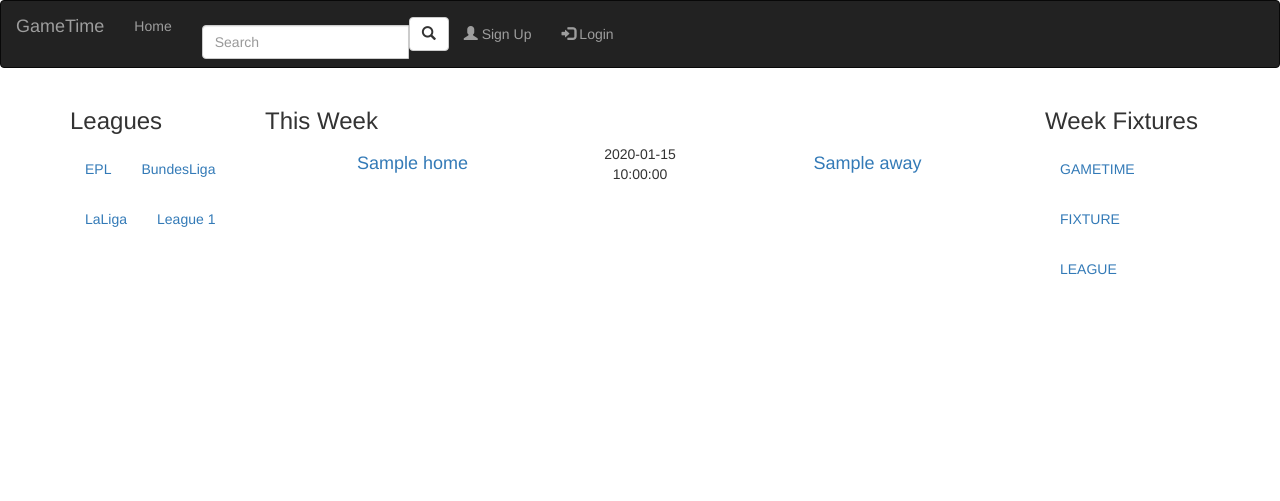
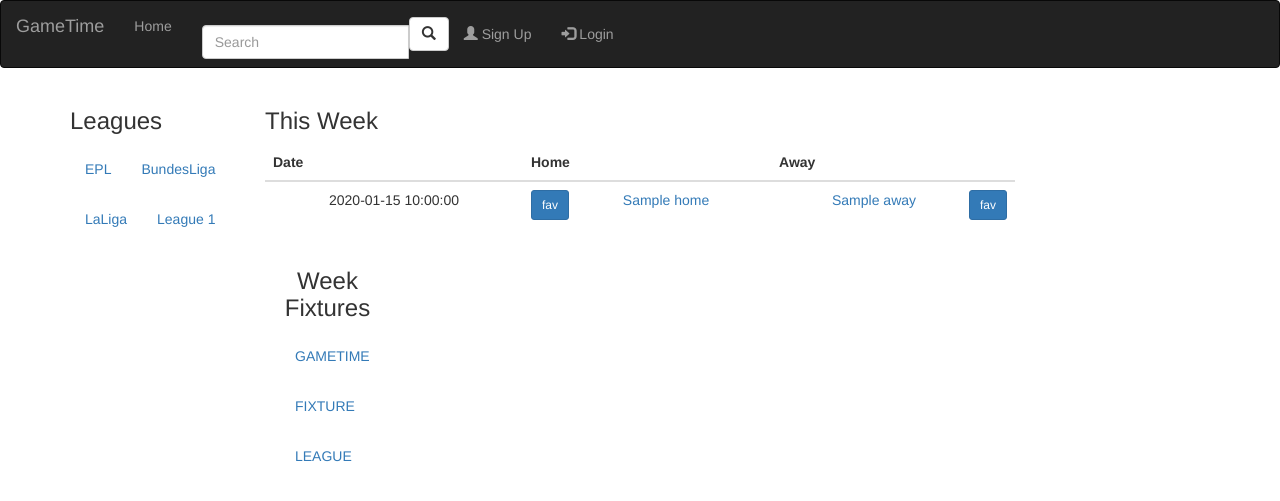
Before and after one commit to petersoleeh/GameTime, a Flask app: template app/templates/index.html in a window 1280 px wide. Shown: the top 501 px of the page. Run offline with Flask 2, Linux system fonts and the light colour scheme; the template is opened without the code that fills it: most values are stand-ins (such as "Sample title", 1, 10 or a date in 2020); some libraries are stand-ins or nearby versions.

Commit message:
landing page complete

```diff
--- a/app/templates/index.html
+++ b/app/templates/index.html
@@ -15,23 +15,26 @@
       </ul>
     </div>
     <div class="col-md-8">
-      <h3>This Week</h3> {% for fixture in week_fixture %}
+      <h3>This Week</h3>
       <div class="fixture">
-        <div class="row">
-          <div class="col-md-5">
-            <h4><a href="/team/{{fixture.home_id}}">{{fixture.home}}</a></h4>
-          </div>
-          <div class="col-md-2">
-            <p>{{fixture.date}}</p>
-          </div>
-          <div class="col-md-5">
-            <h4><a href="/team/{{fixture.away_id}}">{{fixture.away}}</a></h4>
-
-          </div>
-        </div>
-      </div>
+        <table class="table">
+          <thead>
+            <tr>
+              <th>Date</th>
+              <th>Home</th>
+              <th>Away</th>
+            </tr>
+          </thead>
+          <tbody>
+            {% for fixture in week_fixture %}
+            <tr>
+              <td>{{fixture.date}}</td>
+              <td><a href="/team/{{fixture.home_id}}">{{fixture.home}}</a> <span class="home"><a class="btn btn-primary btn-sm"href="#">fav</a></span></td>
+              <td><a href="/team/{{fixture.away_id}}">{{fixture.away}}</a> <span class="away"><a class="btn btn-primary btn-sm"href="#">fav</a></span></td>
+            </tr>
             {% endfor %}
-    </div>
+          </tbody>
+        </table>
         <div class="col-md-2">
           <h3>Week Fixtures</h3>
           <ul class="nav navbar-nav">
```
Lines whose indentation alone changed are shown as unchanged.
